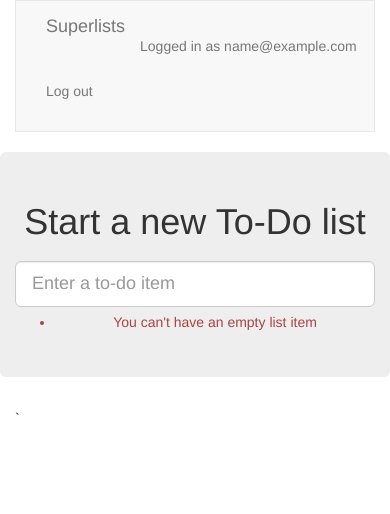
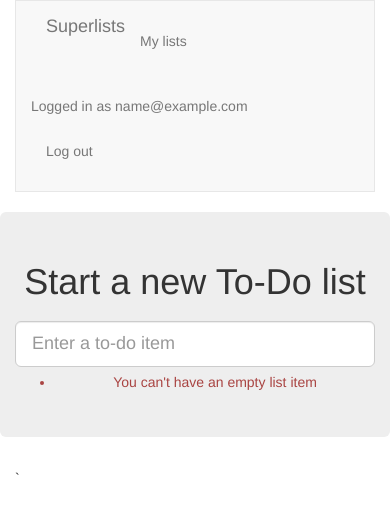
Before and after one commit to GraffleFraff/django-tdd, a Django app: page /lists/new in a window 390 px wide. Shown: the top 514 px of the page. Run offline with Django 3.2, Linux system fonts and the light colour scheme; the visitor is signed in with stand-in values (Sample User, id 1); some libraries are stand-ins or nearby versions.

Commit message:
url, placeholder view, and first cut templates for my_lists

```diff
--- a/lists/templates/base.html
+++ b/lists/templates/base.html
@@ -21,6 +21,9 @@
                 <div class="container-fluid">
                     <a class="navbar-brand" href="/">Superlists</a>
                     {% if user.email %}
+                    <u1 class="nav navbar-nav navbar-left">
+                        <li><a href="{% url 'my_lists' user.email %}">My lists</a></li>
+                    </u1>
                     <u1 class="nav navbar-nav navbar-right">
                         <li class="navbar-text">Logged in as {{ user.email }}</li>
                         <li><a href="{% url 'logout' %}">Log out</a></li>
@@ -55,6 +58,7 @@
                 <div class="col-md-6 col-md-offset-3 jumbotron">
                     <div class="text-center">
                         <h1>{%block header_text %}{% endblock %}</h1>
+                        {% block list_form %}
                         <form method="POST" action="{% block form_action %}{% endblock %}">
                             {{ form.text }}
                             {% csrf_token %}
@@ -64,6 +68,7 @@
                             </div>
                             {% endif %}
                         </form>
+                        {% endblock %}
                     </div>
                 </div>
             </div>
@@ -74,6 +79,14 @@
                     {% endblock %}
                 </div>
             </div>`
+
+            <div class="row">
+                <div class=""col-md-6 col-md-offset-3>
+                    {% block extra_content %}
+                    {% endblock %}
+                </div>
+            </div>
+
         </div>
         <script src="/static/jquery-3.5.1.js"></script>
         <script src="/static/list.js"></script>
--- a/lists/urls.py
+++ b/lists/urls.py
@@ -19,4 +19,5 @@ from lists import views
 urlpatterns = [
     url(r'^new$', views.new_list, name='new_list'),
     url(r'^(\d+)/$', views.view_list, name='view_list'),
+    url(r'^users/(.+)/$', views.my_lists, name='my_lists')
 ]
--- a/lists/views.py
+++ b/lists/views.py
@@ -27,3 +27,6 @@ def new_list(request):
        return redirect(list_)
     else:
         return render(request, 'home.html', {"form": form})
+
+def my_lists(request, email):
+    return render(request, 'my_lists.html')
```
Also changed, not shown: lists/templates/my_lists.html (added, +14 -0 lines), lists/tests/test_views.py (+6 -0 lines).
